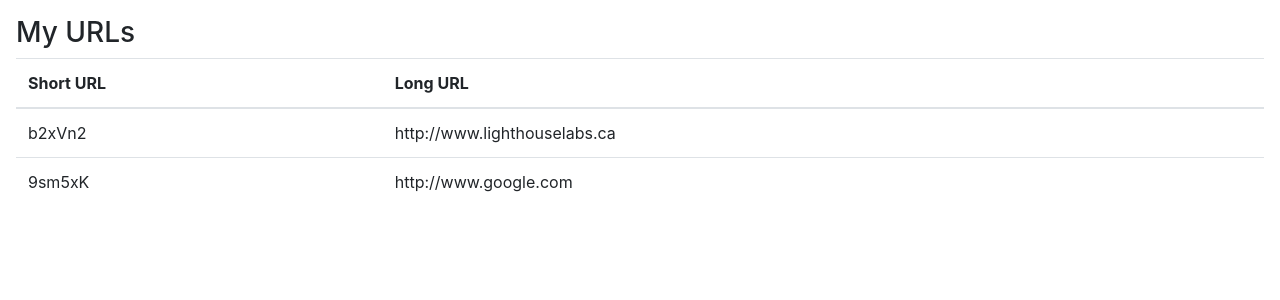
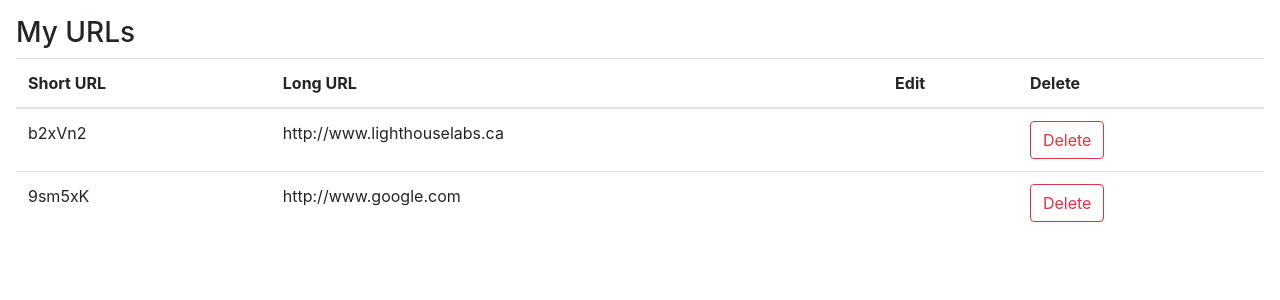
Before and after one commit to Lucaskitteridge/tinyapp, a Node server app: page /urls in a window 1280 px wide. Shown: the part 56-356 px from the top of the page. Run offline with Node 20, Linux system fonts and the light colour scheme; some libraries are stand-ins or nearby versions.

Commit message:
delete button added

```diff
--- a/views/urls_index.ejs
+++ b/views/urls_index.ejs
@@ -19,13 +19,17 @@
         <tr>
           <th scope="col">Short URL</th>
           <th scope="col">Long URL</th>
+          <th scope="col">Edit</th>
+          <th scope="col">Delete</th>
         </tr>
       </thead>
       <tbody>
         <% for(let url in urls) { %>
           <tr>
-            <td><%= url %></td>
+            <td><%= url %></form></td>
             <td><%= urls[url] %></td>
+            <td></td>
+            <td><form method="POST" action="/urls/<%= url %>/delete"><button type="button" class="btn btn-outline-danger">Delete</button></form></td>
           </tr>
         <% } %>
       </tbody>
```
